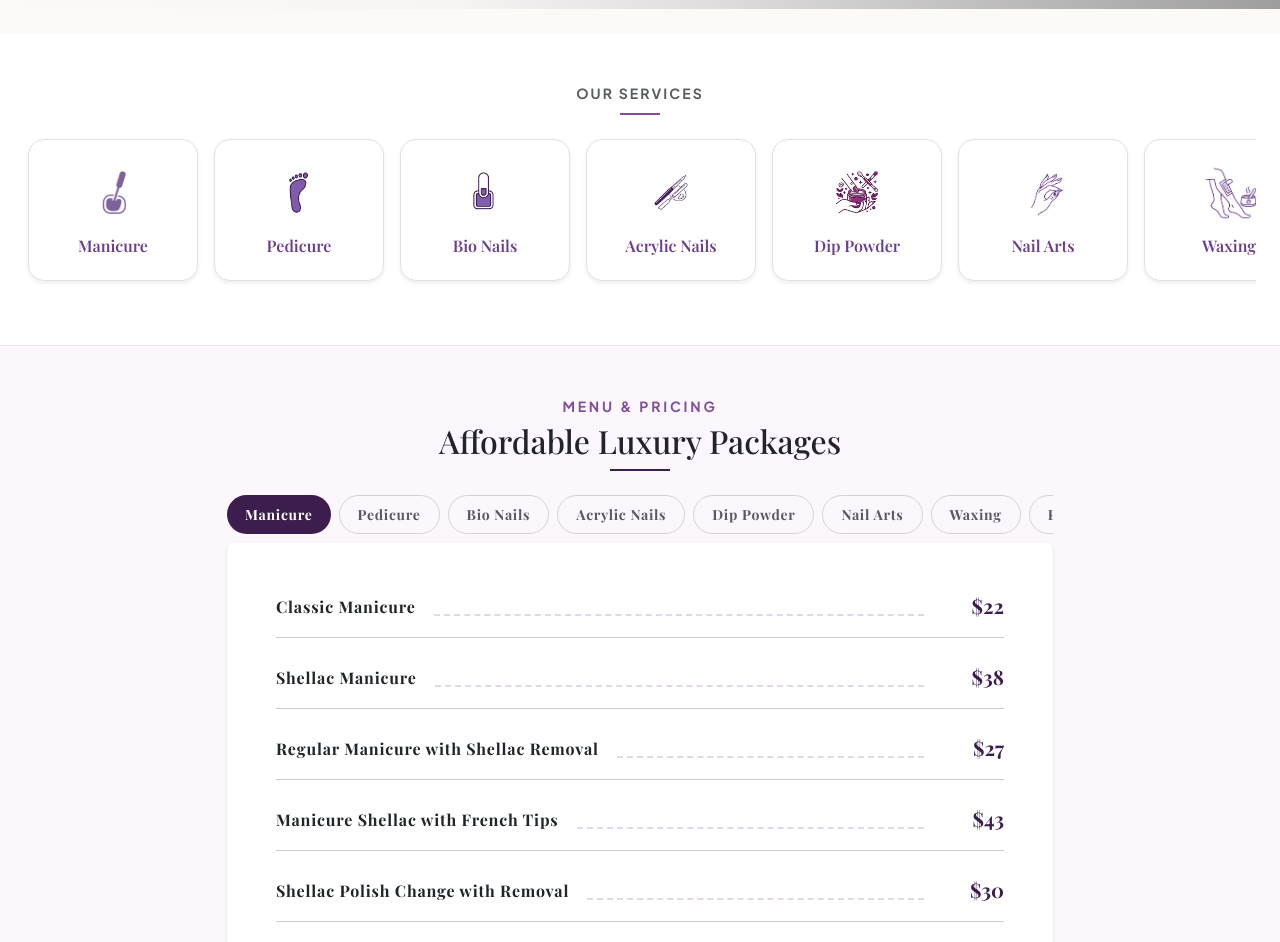
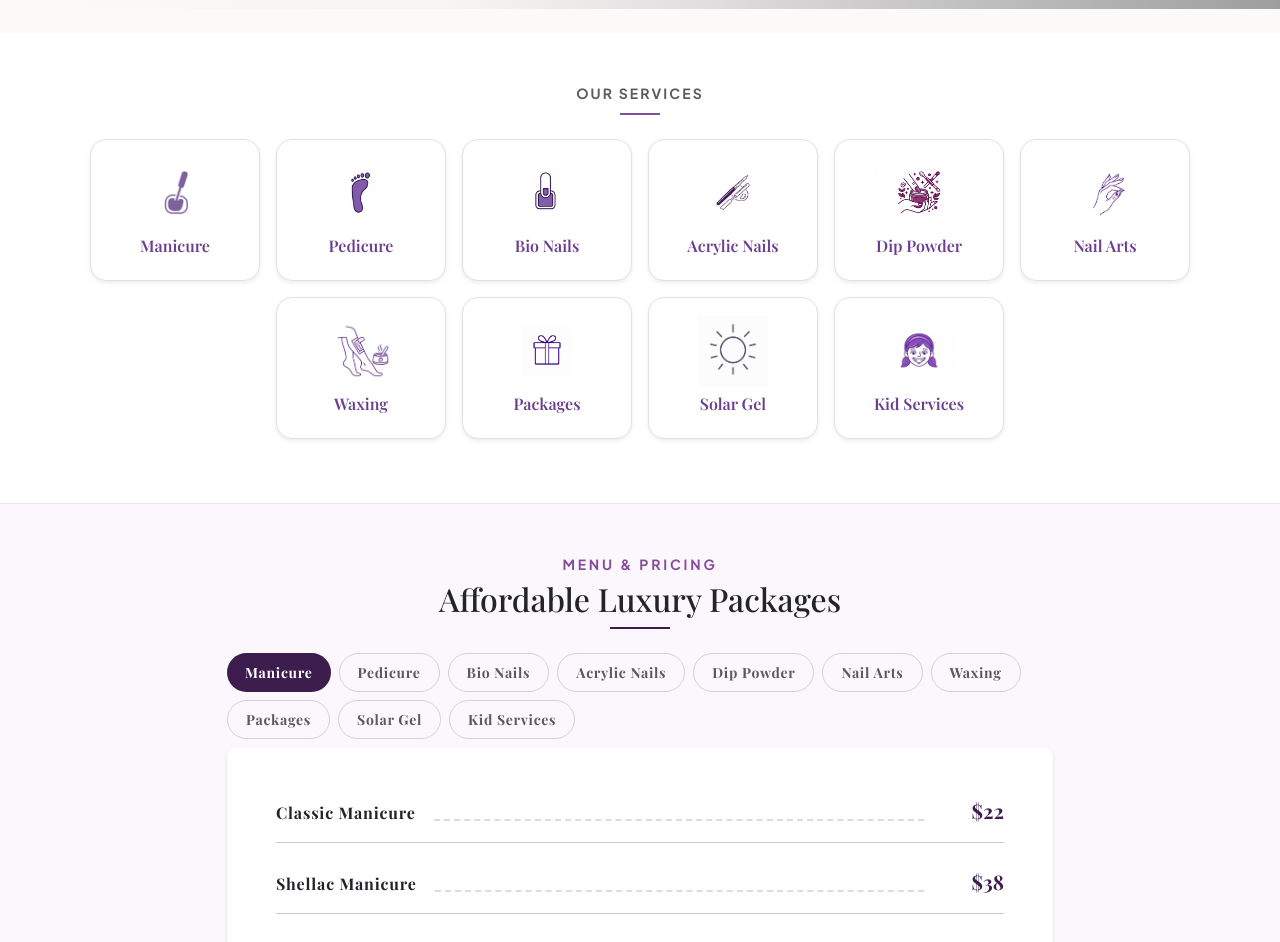
Before and after one commit to duon0060/moony-beauty-nails-spa, a React (Vite) app: page / in a window 1280 px wide. Shown: the part 720-1662 px from the top of the page. Built offline with nearby package versions, Linux system fonts and the light colour scheme; grey boxes are pictures that could not be loaded; a web font is replaced by a local one.

Commit message:
fixed category displaying in desktop

```diff
--- a/src/App.jsx
+++ b/src/App.jsx
@@ -347,7 +347,7 @@ export default function App() {
         ></div>
 
         <div
-          className="d-flex overflow-auto gap-3 py-3 px-1"
+          className="d-flex flex-nowrap overflow-auto d-md-flex flex-md-wrap justify-content-md-center gap-3 py-3 px-1"
           style={{
             scrollbarWidth: "none",
             msOverflowStyle: "none",
--- a/src/components/PricingMenu.jsx
+++ b/src/components/PricingMenu.jsx
@@ -41,7 +41,7 @@ export default function PricingMenu({ services }) {
 
         {/* --- Category Tabs Navigation --- */}
         <div
-          className="chip-scroll d-flex flex-nowrap gap-2 overflow-auto pb-2"
+          className="chip-scroll d-flex flex-nowrap gap-2 overflow-auto pb-2 d-md-flex flex-md-wrap justify-content-md-start"
           style={{
             scrollbarWidth: "none",
             msOverflowStyle: "none",
```
